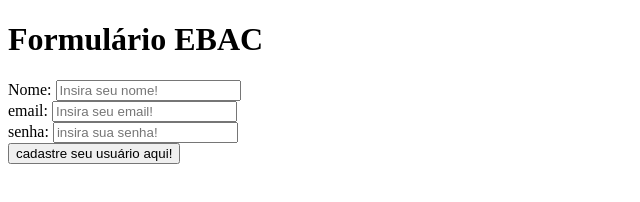
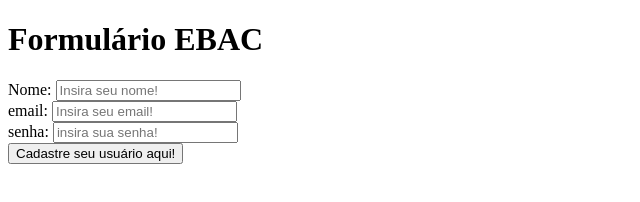
Before and after one commit to Joaojpg1/Atividade_HTML, a plain HTML site: page index.html in a window 1280 px wide. Shown: the full height of the page, 0-640 px from the left. Drawn offline with Linux system fonts and the light colour scheme.

Commit message:
Fazendo melhorias dentro do código de HTML

```diff
--- a/index.html
+++ b/index.html
@@ -17,6 +17,7 @@
         <label for="password">senha:</label>
         <input id="password" type="password" placeholder="insira sua senha!">
         <br>
-        <button>cadastre seu usuário aqui!</button>
+        <button type ="submit">Cadastre seu usuário aqui!</button>
+    </form>
 </body>
 </html>
```
